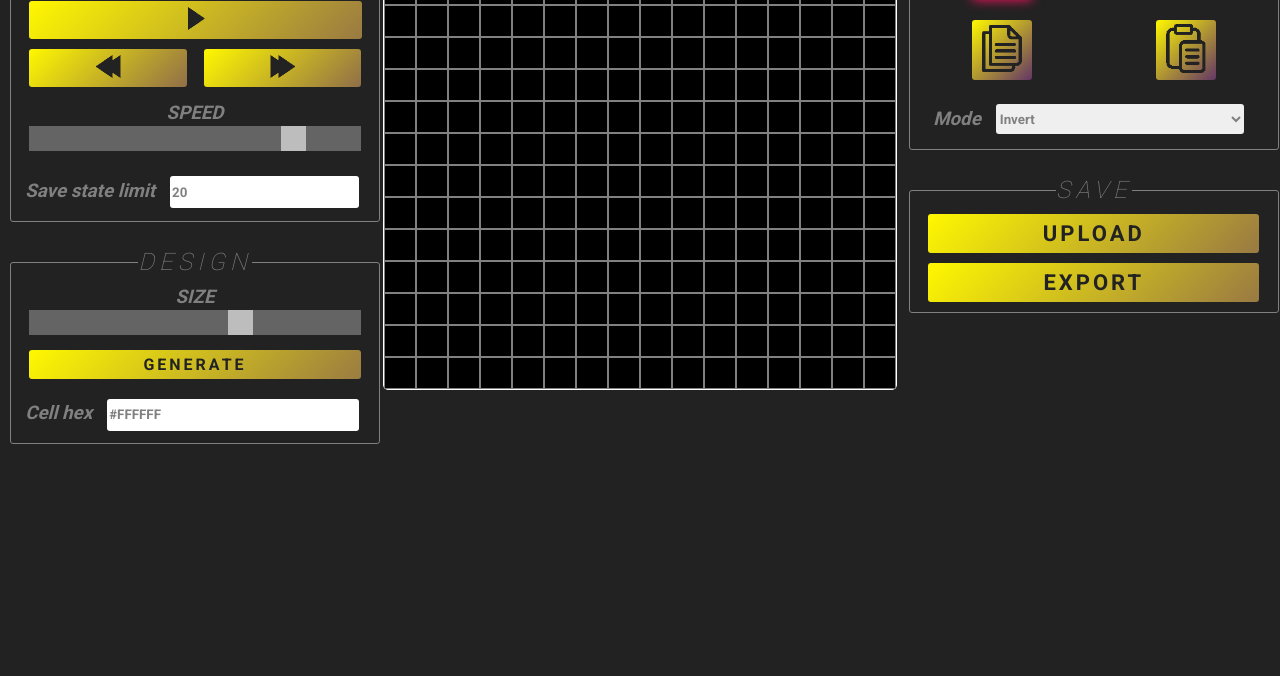
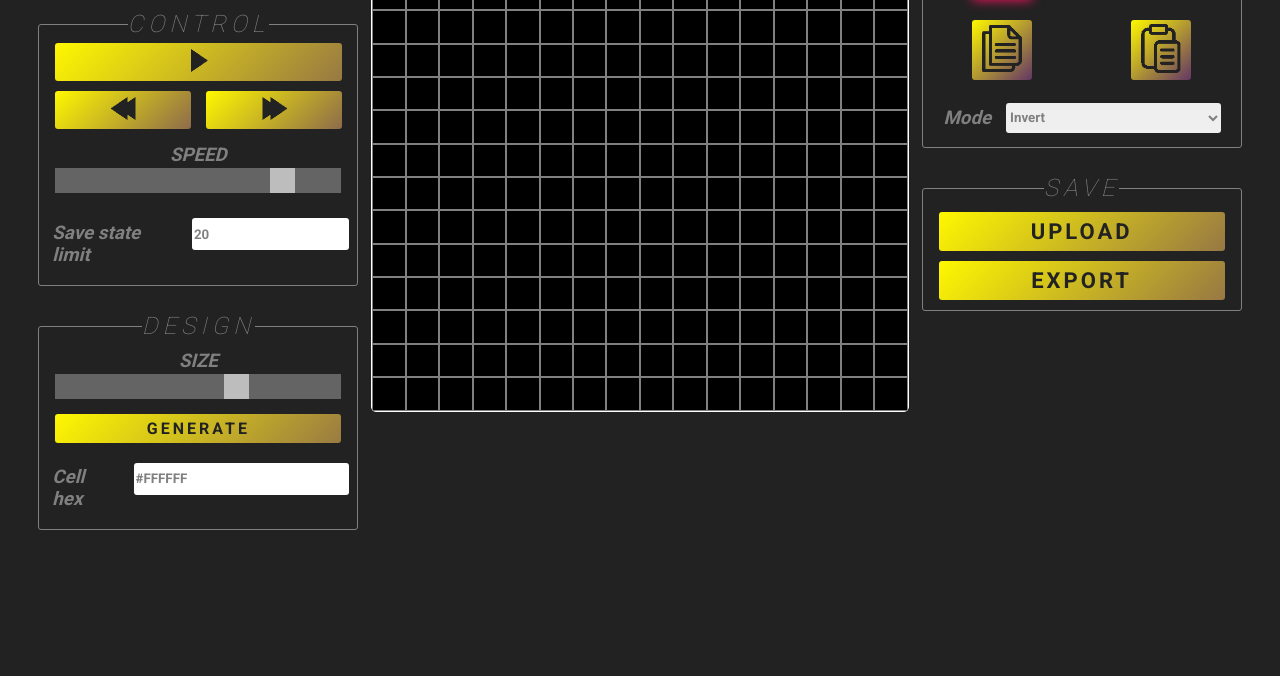
Before and after one commit to halcyonXT/conwaysGameOfLife, a plain HTML site: page index.html in a window 1280 px wide. Shown: the part 148-824 px from the top of the page. Before the commit the page ends 800 px from the top, so only its background shows below. Drawn offline with Linux system fonts and the light colour scheme.

Commit message:
Small design fix

```diff
--- a/style.css
+++ b/style.css
@@ -18,8 +18,8 @@ body {
     border: 1px solid white;
     border-radius: 5px;
     box-shadow: gray 0px 0px 0px;
-    max-width: 540px;
-    max-height: 540px;
+    width: 42%;
+    aspect-ratio: 1 / 1;
     transition-duration: 0.15s;
 }
 
@@ -40,9 +40,9 @@ body {
 #left-options {
     position: absolute;
     z-index: 2;
-    margin-left: 10px;
-    width:370px;
-    height: 500px;
+    left: 3%;
+    width:25%;
+    height: 100%;
 }
 
 @keyframes glowname {
@@ -268,10 +268,9 @@ h1,input,h2,h3,h4,h5,h6 {
     position: absolute;
     z-index: 3;
     margin-left: 10px;
-    width:370px;
-    height: 500px;
-    margin-left: 71%;
-    margin-top: 0px;
+    width:25%;
+    height: 100%;
+    right: 3%;
 }
 
 .right--mode {
```
